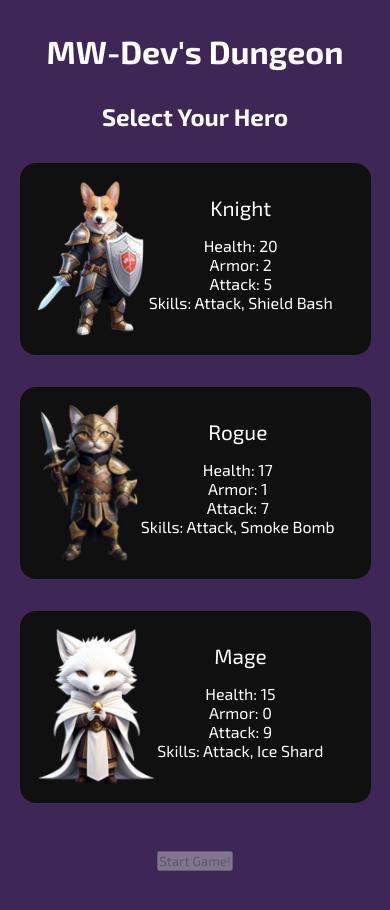
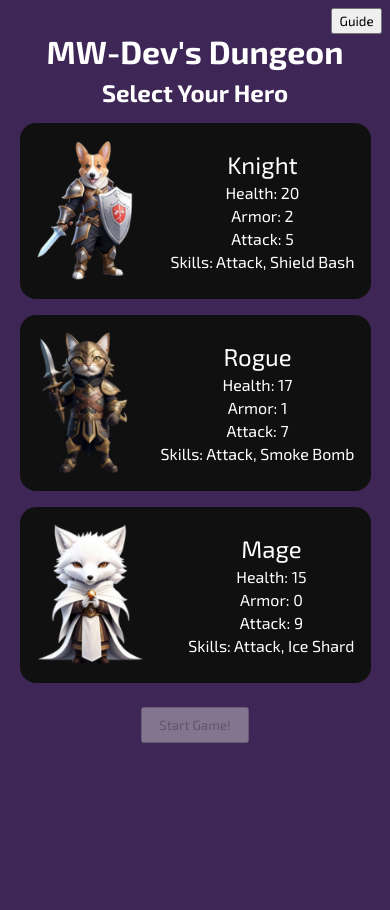
Before and after one commit to mattwheeler-dev/react-dungeon, a React (Vite) app in the folder my-rpg/: page / in a window 390 px wide. Shown: the top 910 px of the page. After the commit the page ends 844 px from the top, so only its background shows below. Built offline with nearby package versions, Linux system fonts and the light colour scheme.

Commit message:
change styling to mobile-first; add guide;

```diff
--- a/my-rpg/src/App.jsx
+++ b/my-rpg/src/App.jsx
@@ -1,8 +1,9 @@
 import { useState, useEffect, createContext } from "react";
 import HeroFactory from "./components/HeroFactory";
 import MonsterFactory from "./components/MonsterFactory";
+import Info from "./components/Info";
+import SelectHero from "./components/SelectHero";
 import Scoreboard from "./components/Scoreboard";
-import SelectHero from "./components/SelectHero";
 import Battlefield from "./components/Battlefield";
 import GameOver from "./components/GameOver";
 
@@ -67,6 +68,7 @@ const App = () => {
 	return (
 		<>
 			<h1>MW-Dev{`'`}s Dungeon</h1>
+			<Info />
 			<AppContext.Provider
 				value={{
 					playerStats,
--- a/my-rpg/src/components/CombatLog.css
+++ b/my-rpg/src/components/CombatLog.css
@@ -1,18 +1,19 @@
 .combat-log {
 	height: 10rem;
-	width: 80%;
+	width: 90%;
 	padding: 1rem;
 	background-color: #000;
-	border: 1px solid #fff;
+	border: 2px solid #fff;
 	border-radius: 1rem;
 	overflow-y: scroll;
 }
 
 .combat-log h3 {
 	text-align: center;
-	margin-bottom: 1rem;
+	margin-bottom: 0.5rem;
 }
 
 .combat-log p {
 	margin-bottom: 0.5rem;
+	font-size: 0.9rem;
 }
--- /dev/null
+++ b/my-rpg/src/components/Info.css
@@ -0,0 +1,38 @@
+.info-btn {
+	padding: 0.2rem 0.4rem;
+	position: absolute;
+	top: 0.5rem;
+	right: 0.5rem;
+}
+
+.info {
+	display: none;
+	width: 80%;
+	margin: 0 auto;
+	padding: 1rem;
+	background-color: var(--gray);
+	border: 2px solid #ffffff;
+	border-radius: var(--radius);
+	position: absolute;
+	left: 10%;
+	z-index: 99;
+}
+
+.info.open {
+	display: block;
+}
+
+.info h3,
+.info h4 {
+	text-align: center;
+}
+
+.info p,
+.info ul {
+	width: 90%;
+	margin: 0 auto 1rem auto;
+}
+
+.info ul li {
+	margin-top: 0.1rem;
+}
--- /dev/null
+++ b/my-rpg/src/components/Info.jsx
@@ -0,0 +1,59 @@
+import { useState } from "react";
+import "./Info.css";
+
+const Info = () => {
+	const [isOpen, setIsOpen] = useState(false);
+
+	const toggleInfo = () => {
+		setIsOpen(!isOpen);
+	};
+
+	return (
+		<>
+			<button className="info-btn" onClick={toggleInfo}>
+				Guide
+			</button>
+			<div className={`info ${isOpen && "open"}`}>
+				<h3>Guide</h3>
+				<p>
+					Greetings! Your quest is to defeat as many monsters as you can before
+					your hero perishes!
+				</p>
+				<h4>How it works:</h4>
+				<ul>
+					<li>Choose your hero, then start the game</li>
+					<li>
+						Each hero has a basic attack skill which will deal damage based on
+						their attack, and a unique secondary skill that will deal 3 damage
+						and stun the current monster for 1 turn
+					</li>
+					<li>
+						After each turn, the monster will attack (unless stunned of course)
+					</li>
+					<li>
+						When a monster{`'`}s health reaches 0 it will be defeated and a new
+						monster will appear
+					</li>
+					<li>
+						When the hero{`'`}s health reaches 0...well, that{`'`}s game over
+					</li>
+					<li>Your score is the amount of monsters you were able to defeat</li>
+				</ul>
+				<h4>Tips:</h4>
+				<ul>
+					<li>
+						Armor reduces all damage taken (3 Attack - 1 Armor = 2 damage)
+					</li>
+					<li>Skill cooldowns do not reset on monster defeat</li>
+					<li>The combat log can help keep track of each turn</li>
+					<li>
+						The monster is always selected at random, so every adventure will be
+						different
+					</li>
+				</ul>
+			</div>
+		</>
+	);
+};
+
+export default Info;
--- a/my-rpg/src/components/Monster.css
+++ b/my-rpg/src/components/Monster.css
@@ -1,24 +1,21 @@
 .monster-card {
-	height: fit-content;
-	width: 30%;
+	width: 40%;
 	margin: 1rem auto;
-	padding: 2rem 0;
+	padding: 1rem 0;
 	text-align: center;
-	background-color: #101010;
-	border-radius: 1rem;
+	background-color: var(--gray);
+	border-radius: var(--radius);
 	box-shadow: 0 0 0.5rem 0 #ff0202;
 	position: relative;
 }
 
 .monster-img {
-	max-height: 18rem;
-	max-width: 100%;
 	margin: 1rem 0;
 }
 
 .stun-icon {
-	max-height: 4rem;
-	max-width: 4rem;
+	max-height: 2rem;
+	max-width: 2rem;
 	position: absolute;
 	top: 0.5rem;
 	right: 0.5rem;
--- a/my-rpg/src/components/Player.css
+++ b/my-rpg/src/components/Player.css
@@ -1,16 +1,15 @@
 .player-card {
 	height: fit-content;
-	width: 40%;
+	width: 45%;
 	margin: 1rem auto;
 	padding: 1rem 2rem;
 	text-align: center;
-	background-color: #101010;
-	border-radius: 1rem;
+	background-color: var(--gray);
+	border-radius: var(--radius);
 	box-shadow: 0 0 0.5rem 0 #00eeff;
 }
 
 .player-card img {
-	max-height: 20rem;
 	max-width: 100%;
 	margin: 1rem 0;
 }
--- a/my-rpg/src/components/SelectHero.css
+++ b/my-rpg/src/components/SelectHero.css
@@ -1,40 +1,40 @@
 .select-hero-container {
-	height: fit-content;
 	width: 100%;
-	margin: 2rem auto;
 	display: flex;
-	flex-wrap: wrap;
-	justify-content: space-around;
+	flex-direction: column;
+	align-items: center;
 }
 
 .hero-card {
 	cursor: pointer;
 	width: 90%;
-	margin: 1rem 0;
+	margin: 0.5rem 0;
 	padding: 1rem;
 	text-align: center;
-	background-color: #101010;
-	border-radius: 1rem;
+	background-color: var(--gray);
+	border-radius: var(--radius);
 	display: flex;
-}
-
-.hero-card img {
-	height: 10rem;
-}
-
-.class-title {
-	font-size: 1.3rem;
-	margin: 1rem 0;
-}
-
-.start-btn {
-	margin: 2rem 0;
-}
-
-.hero-card:hover {
-	box-shadow: 0 0 0.75rem 0 #fff;
+	align-items: center;
+	justify-content: space-between;
 }
 
 .hero-card.chosen {
 	box-shadow: 0 0 1rem 0 lime;
 }
+
+.hero-card img {
+	max-height: 9rem;
+}
+
+.hero-text p {
+	margin: 0.25rem 0;
+}
+
+.class-title {
+	font-size: 1.5rem;
+}
+
+.start-btn {
+	margin: 1rem 0;
+	padding: 0.5rem 1rem;
+}
--- a/my-rpg/src/components/SkillBtns.jsx
+++ b/my-rpg/src/components/SkillBtns.jsx
@@ -52,7 +52,6 @@ const SkillBtns = () => {
 		<div className="skill-btns">
 			<button
 				className="attack-btn"
-				title={`Basic Attack, deals ${playerStats.attack} damage`}
 				disabled={!playerTurn}
 				onClick={handleSkill}
 			>
@@ -60,7 +59,6 @@ const SkillBtns = () => {
 			</button>
 			<button
 				className={`skill-btn ${playerStats.title.toLowerCase()}`}
-				title={`Deals 3 damage and stuns the monster for 1 turn. (Cooldown: 2 Turns)`}
 				disabled={cooldown > 0 || !playerTurn}
 				onClick={handleSkill}
 			>
--- a/my-rpg/src/index.css
+++ b/my-rpg/src/index.css
@@ -1,4 +1,9 @@
 @import url("https://fonts.googleapis.com/css2?family=Exo+2:wght@100..900&display=swap");
+
+:root {
+	--gray: #101010;
+	--radius: 1rem;
+}
 
 * {
 	margin: 0;
@@ -21,12 +26,12 @@ body {
 h1,
 h2 {
 	text-align: center;
-	margin-bottom: 1rem;
+	margin-bottom: 0.5rem;
 }
 
 /* scoreboard */
 .scoreboard {
-	position: fixed;
-	top: 2rem;
-	right: 1rem;
+	position: absolute;
+	top: 0.5rem;
+	left: 0.5rem;
 }
```
